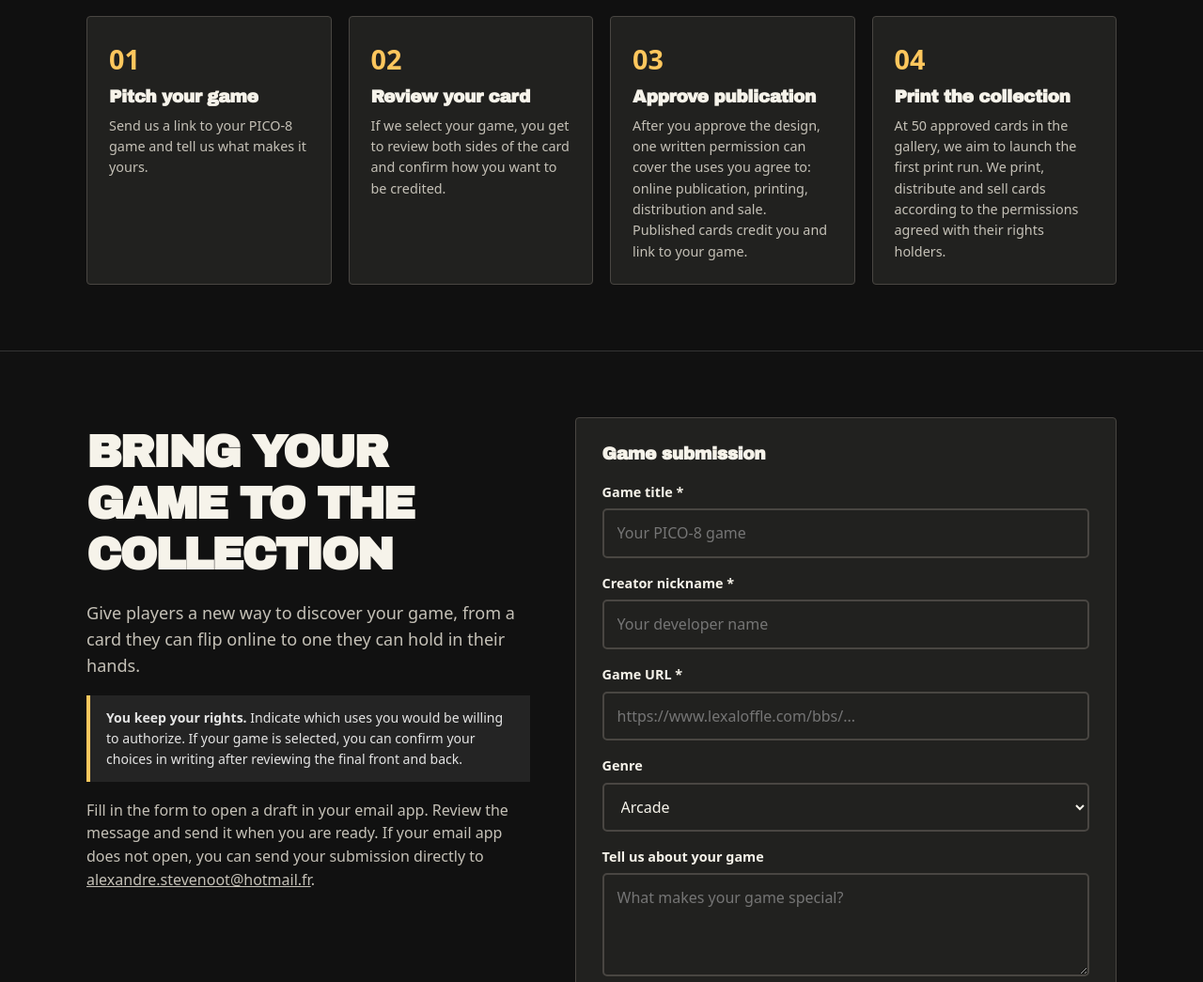
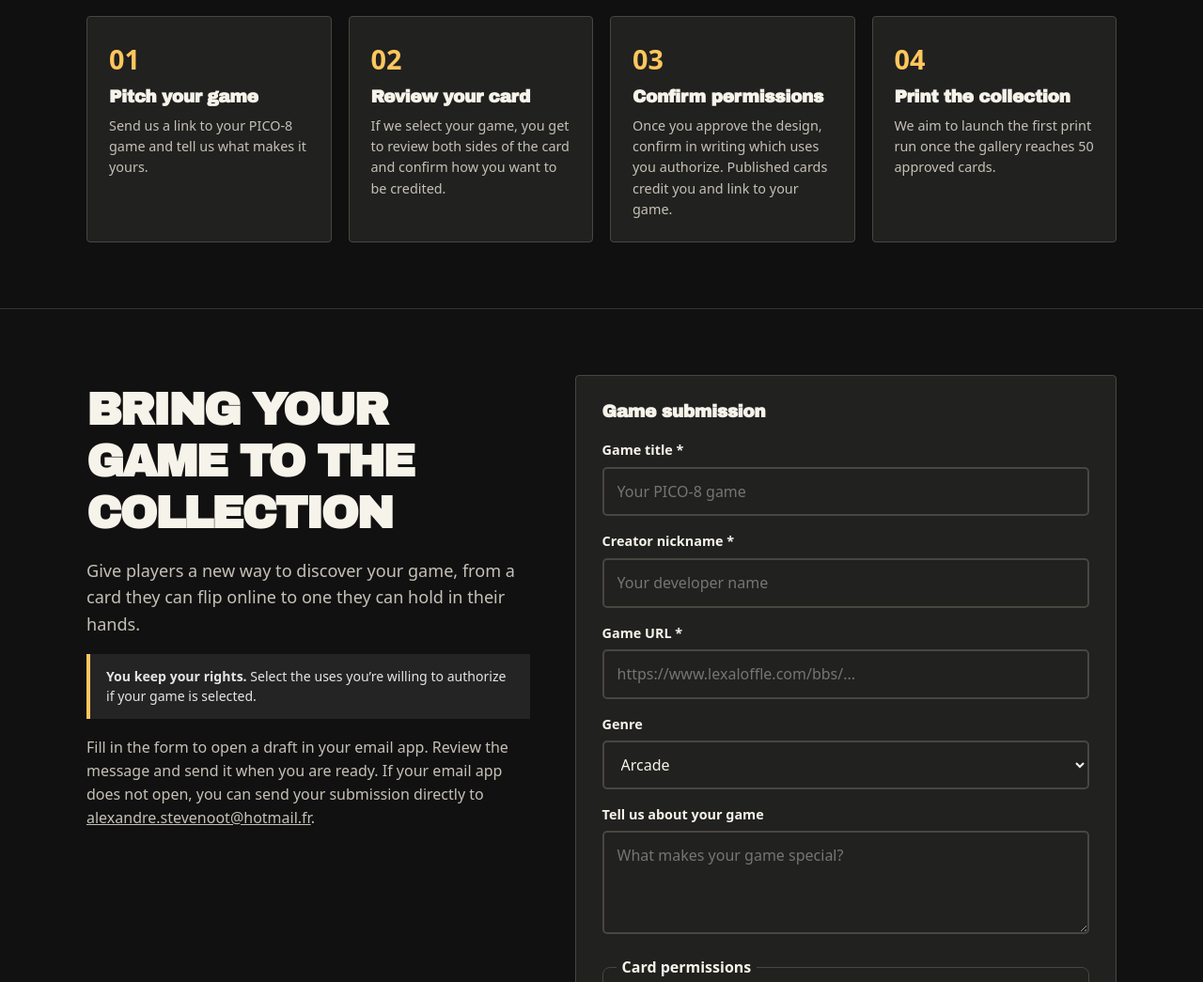
Before and after one commit to Aste83-geek/aste83-geek.github.io, a plain HTML site: page index.html in a window 1280 px wide. Shown: the part 2506-3551 px from the top of the page at 94% size. Drawn offline with Linux system fonts and the light colour scheme.

Commit message:
Update steps and permissions in submission section

```diff
--- a/index.html
+++ b/index.html
@@ -229,12 +229,12 @@ a:focus-visible, button:focus-visible { outline: 2px solid var(--accent); outlin
 <div class="steps">
   <div class="step"><b>01</b><h3>Pitch your game</h3><p>Send us a link to your PICO-8 game and tell us what makes it yours.</p></div>
   <div class="step"><b>02</b><h3>Review your card</h3><p>If we select your game, you get to review both sides of the card and confirm how you want to be credited.</p></div>
-  <div class="step"><b>03</b><h3>Approve publication</h3><p>After you approve the design, one written permission can cover the uses you agree to: online publication, printing, distribution and sale. Published cards credit you and link to your game.</p></div>
-  <div class="step"><b>04</b><h3>Print the collection</h3><p>At 50 approved cards in the gallery, we aim to launch the first print run. We print, distribute and sell cards according to the permissions agreed with their rights holders.</p></div>
+  <div class="step"><b>03</b><h3>Confirm permissions</h3><p>Once you approve the design, confirm in writing which uses you authorize. Published cards credit you and link to your game.</p></div>
+  <div class="step"><b>04</b><h3>Print the collection</h3><p>We aim to launch the first print run once the gallery reaches 50 approved cards.</p></div>
 </div></div></section>
 <section class="section alt" id="submit"><div class="wrap split"><div><h2>Bring your game to the collection</h2>
 <p class="lead">Give players a new way to discover your game, from a card they can flip online to one they can hold in their hands.</p>
-<div class="notice"><strong>You keep your rights.</strong> Indicate which uses you would be willing to authorize. If your game is selected, you can confirm your choices in writing after reviewing the final front and back.</div>
+<div class="notice"><strong>You keep your rights.</strong> Select the uses you’re willing to authorize if your game is selected.</div>
 <p class="muted">Fill in the form to open a draft in your email app. Review the message and send it when you are ready. If your email app does not open, you can send your submission directly to <a id="submission-contact" href="mailto:alexandre.stevenoot@hotmail.fr">alexandre.stevenoot@hotmail.fr</a>.</p></div><form class="panel" id="application"><h3 style="margin-top:0">Game submission</h3><label for="game">Game title *</label><input class="field" id="game" required maxlength="120" placeholder="Your PICO-8 game"><label for="creator">Creator nickname *</label><input class="field" id="creator" required maxlength="120" placeholder="Your developer name"><label for="url">Game URL *</label><input class="field" id="url" type="url" required placeholder="https://www.lexaloffle.com/bbs/..."><label for="gameGenre">Genre</label><select class="field" id="gameGenre"><option>Arcade</option><option>Action</option><option>Adventure</option><option>Platformer</option><option>Puzzle</option><option>Strategy</option><option>RPG</option><option>Other</option></select><label for="desc">Tell us about your game</label><textarea class="field" id="desc" maxlength="1000" placeholder="What makes your game special?"></textarea><fieldset class="permission-options">
 <legend>Card permissions</legend>
 <p class="muted" id="permissionTerms">The proposed permission is non-exclusive and worldwide for three years from the last signature, with no print limit if printing is authorized. For six months after normal expiry, existing stock may be sold or given away as authorized.</p>
@@ -245,7 +245,7 @@ a:focus-visible, button:focus-visible { outline: 2px solid var(--accent); outlin
 <p class="muted" id="saleTerms">If you authorize sales, you allow the organizer to sell the cards without paying royalties. The main goal is to cover costs, and the organizer may earn a modest profit.</p>
 </fieldset>
 <div class="check"><input type="checkbox" id="confirm" required><label for="confirm">I confirm that I am the creator or authorized representative of this game. *</label></div><button class="btn" type="submit">Email my submission ↗</button><div class="message" id="formMessage" role="status" aria-live="polite"></div></form></div></section>
-<section class="section" id="about"><div class="wrap"><div class="eyebrow">About the project</div><h2>Built for the love of tiny games.</h2><p class="lead">PICO-8 Game Cards is an independent fan initiative inspired by vintage video game packaging, retro trading cards and the creativity of the PICO-8 community. Each card is a small tribute to its creator, with a link to discover the original game.</p><h3>How we price the cards</h3><p>For the first print run, our goal is to cover production and fulfilment costs. If demand grows and running the project takes substantial time, future prices may include a modest margin.</p><div class="notice warning"><strong>Unofficial project.</strong> Not affiliated with, endorsed by or sponsored by Lexaloffle or PICO-8. Game artwork remains the property of its respective rights holders. We use approved artwork only for the purposes agreed in writing.</div></div></section></main>
+<section class="section" id="about"><div class="wrap"><div class="eyebrow">About the project</div><h2>Built for the love of tiny games.</h2><p class="lead">PICO-8 Game Cards is an independent fan initiative inspired by vintage video game packaging, retro trading cards and the creativity of the PICO-8 community. Each card is a small tribute to its creator, with a link to discover the original game.</p><div class="notice warning"><strong>Unofficial project.</strong> Not affiliated with, endorsed by or sponsored by Lexaloffle or PICO-8. Game artwork remains the property of its respective rights holders. We use approved artwork only for the purposes agreed in writing.</div></div></section></main>
 <footer><div class="wrap">© <span id="year"></span> PICO-8 Game Cards — Independent fan project · <a href="#about">About & rights</a></div></footer>
 <script>
 'use strict';
```
